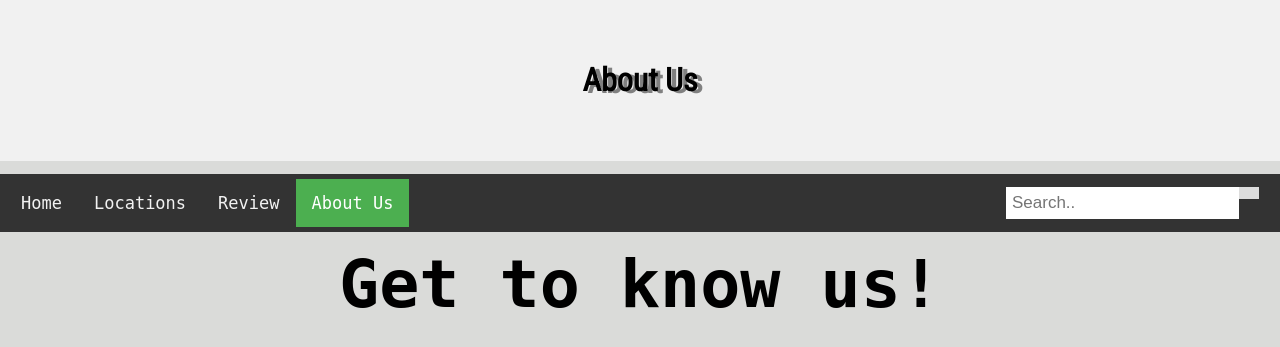
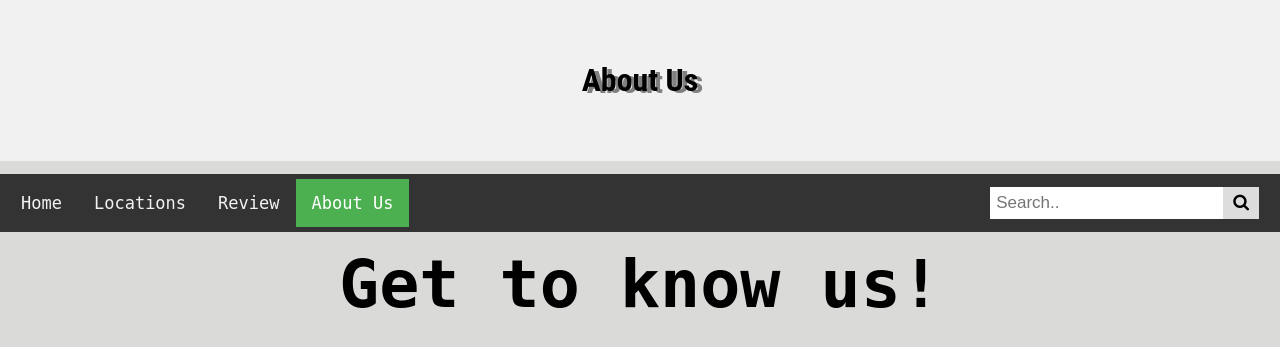
Before and after one commit to CarlosM10011/snap-cycle, a Python web app: template src/templates/aboutus.html in a window 1280 px wide. Shown: the top 347 px of the page. Run offline with Jinja, Linux system fonts and the light colour scheme; the template is opened without the code that fills it, so the values that code supplies are empty.

Commit message:
Fixed font

```diff
--- a/src/templates/aboutus.html
+++ b/src/templates/aboutus.html
@@ -6,7 +6,7 @@
     <meta name="viewport" content="width=device-width, initial-scale=1">
     <script src="/js/script.js"></script>
     <link rel="stylesheet" href="/css/style.css">
-    <link rel="stylesheet" href="https://fonts.googleapis.com/css?family=Roboto+Condensed">
+    <link rel="stylesheet" href="https://cdnjs.cloudflare.com/ajax/libs/font-awesome/4.7.0/css/font-awesome.min.css">
 </head>
 <body>
   <div class="header">
```
